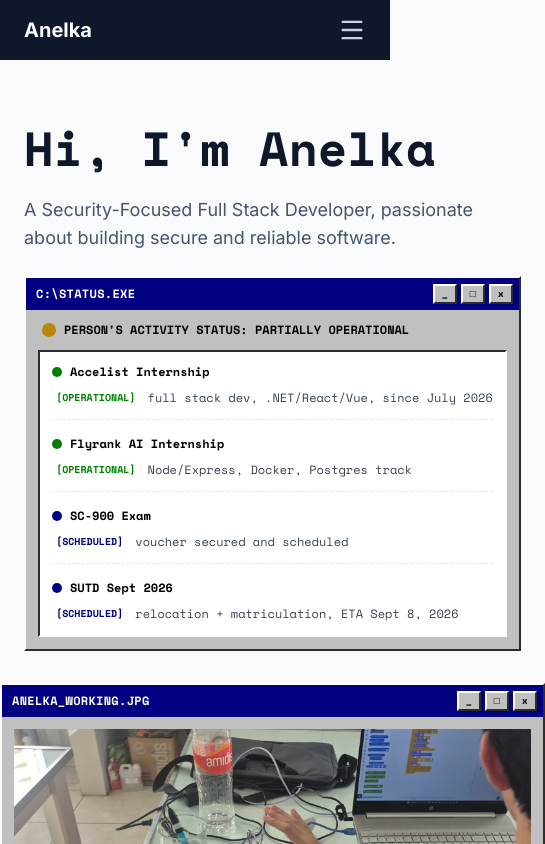
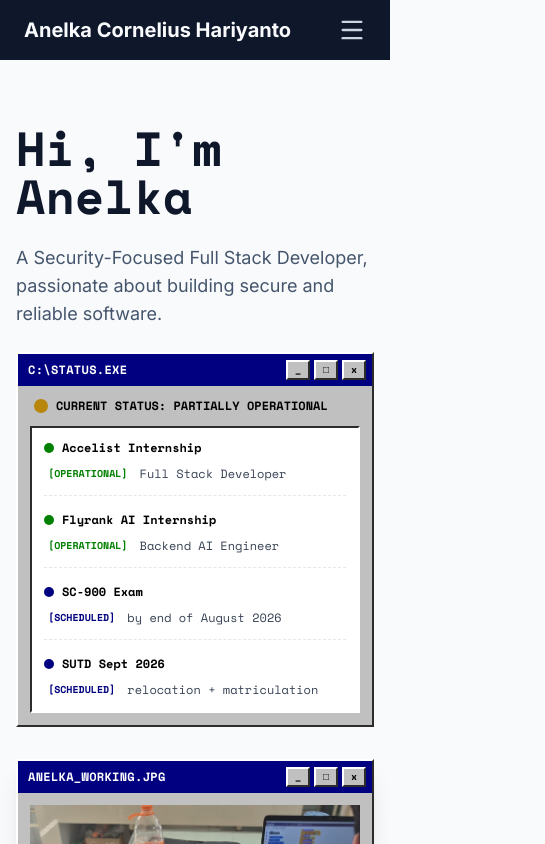
Before and after one commit to AnelkaCH/2026Project-Flyrank-Portfolio-Project, a Next.js app: page / in a window 390 px wide. Shown: the top 844 px of the page, 545 px wide, since content can reach past the window. Built offline with nearby package versions, Linux system fonts and the light colour scheme.

Commit message:
fix mobile issue

```diff
--- a/app/page.tsx
+++ b/app/page.tsx
@@ -14,12 +14,15 @@ export const metadata: Metadata = {
 
 export default function Home() {
   return (
-    <main>
+    <main className="overflow-x-hidden">
       {/* Hero — full width grid: text+status left, photo right */}
-      <section className="mx-auto max-w-6xl px-0 sm:px-6 pt-16 pb-14 sm:pt-24 sm:pb-20">
-        <div className="grid items-stretch gap-8 lg:grid-cols-[5fr_7fr] w-full">
-          {/* Left column: heading, description, current status */}
-          <div className="flex flex-col justify-center gap-6 px-6 sm:px-0">
+      <section className="mx-auto max-w-6xl px-4 sm:px-6 pt-16 pb-14 sm:pt-24 sm:pb-20">
+
+        <div className="grid min-w-0 items-stretch gap-8 lg:grid-cols-[2fr_1fr] w-full">
+
+          {/* Left column */}
+          <div className="min-w-0 flex flex-col justify-center gap-6">
+
             <div>
               <h1 className="mb-6 text-5xl font-bold">
                 Hi, I&apos;m Anelka
@@ -32,11 +35,14 @@ export default function Home() {
             </div>
 
             <CurrentStatus className="w-full" />
+
           </div>
 
-          {/* Right column: photo */}
-          <HeroImageWindow className="w-full" />
+          {/* Right column */}
+          <HeroImageWindow className="w-full min-w-0" />
+
         </div>
+
       </section>
 
       {/* Interactive Terminal */}
--- a/components/home/CurrentStatus.tsx
+++ b/components/home/CurrentStatus.tsx
@@ -8,28 +8,28 @@ const statusItems = [
     id: "accelist-internship",
     label: "Accelist Internship",
     status: "operational",
-    description: "full stack dev, .NET/React/Vue, since July 2026",
+    description: "Full Stack Developer",
     color: "#008000",
   },
   {
     id: "flyrank-backend",
     label: "Flyrank AI Internship",
     status: "operational",
-    description: "Node/Express, Docker, Postgres track",
+    description: "Backend AI Engineer",
     color: "#008000",
   },
   {
     id: "sc-900-exam",
     label: "SC-900 Exam",
     status: "scheduled",
-    description: "voucher secured and scheduled",
+    description: "by end of August 2026",
     color: "#000080",
   },
   {
     id: "sutd-sept-2026",
     label: "SUTD Sept 2026",
     status: "scheduled",
-    description: "relocation + matriculation, ETA Sept 8, 2026",
+    description: "relocation + matriculation",
     color: "#000080",
   },
 ] as const;
@@ -48,8 +48,8 @@ export default function CurrentStatus({ className = "" }: CurrentStatusProps) {
             className="inline-block w-3.5 h-3.5 rounded-full"
             style={{ backgroundColor: "#b8860b" }}
           />
-          <span className="text-xs sm:text-sm font-bold text-black uppercase truncate">
-            PERSON'S ACTIVITY STATUS: PARTIALLY OPERATIONAL
+          <span className="text-xs sm:text-sm font-bold text-black uppercase flex-1 min-w-0 break-words">
+            CURRENT STATUS: PARTIALLY OPERATIONAL
           </span>
         </div>
 
@@ -82,7 +82,7 @@ export default function CurrentStatus({ className = "" }: CurrentStatusProps) {
                   >
                     [{item.status}]
                   </span>
-                  <span className="text-xs text-gray-700 truncate">
+                  <span className="text-xs text-gray-700 flex-1 min-w-0 break-words">
                     {item.description}
                   </span>
                 </div>
--- a/components/layout/Navbar.tsx
+++ b/components/layout/Navbar.tsx
@@ -12,7 +12,7 @@ export default function Navbar() {
       <div className="mx-auto flex max-w-6xl items-center justify-between px-6 py-4">
         {/* Logo */}
         <span className="text-xl font-bold text-slate-50">
-          Anelka
+          Anelka Cornelius Hariyanto
         </span>
 
         {/* Desktop Navigation */}
```
